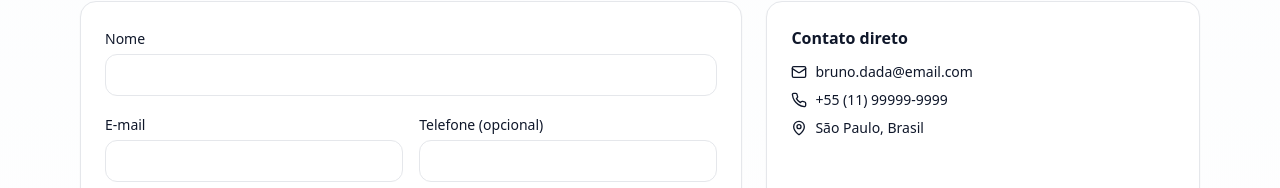
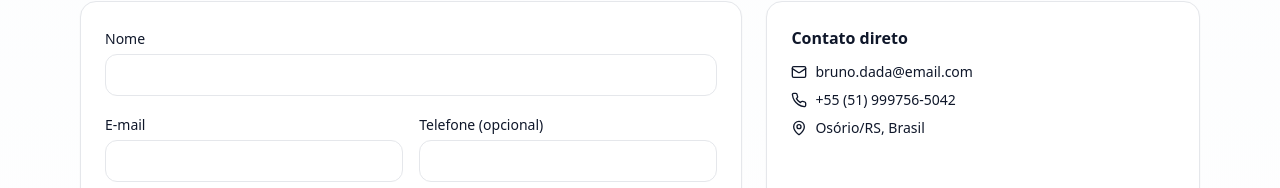
Before and after one commit to brunodada/brunodada.github.io, a React (Vite) app: page / in a window 1280 px wide. Shown: the part 3029-3217 px from the top of the page. Built offline with nearby package versions, Linux system fonts and the light colour scheme; the HTML template or start-up script is replaced by a standard one.

Commit message:
Update App.tsx

```diff
--- a/src/App.tsx
+++ b/src/App.tsx
@@ -243,8 +243,8 @@ export default function App() {
                 <h4 className="font-semibold">Contato direto</h4>
                 <ul className="mt-3 grid gap-2 text-sm">
                   <li className="flex items-center gap-2"><Mail className="h-4 w-4" /> bruno.dada@email.com</li>
-                  <li className="flex items-center gap-2"><Phone className="h-4 w-4" /> +55 (11) 99999-9999</li>
-                  <li className="flex items-center gap-2"><MapPin className="h-4 w-4" /> São Paulo, Brasil</li>
+                  <li className="flex items-center gap-2"><Phone className="h-4 w-4" /> +55 (51) 999756-5042</li>
+                  <li className="flex items-center gap-2"><MapPin className="h-4 w-4" /> Osório/RS, Brasil</li>
                 </ul>
               </div>
               <div className="rounded-2xl bg-white border p-6 shadow-sm">
```
